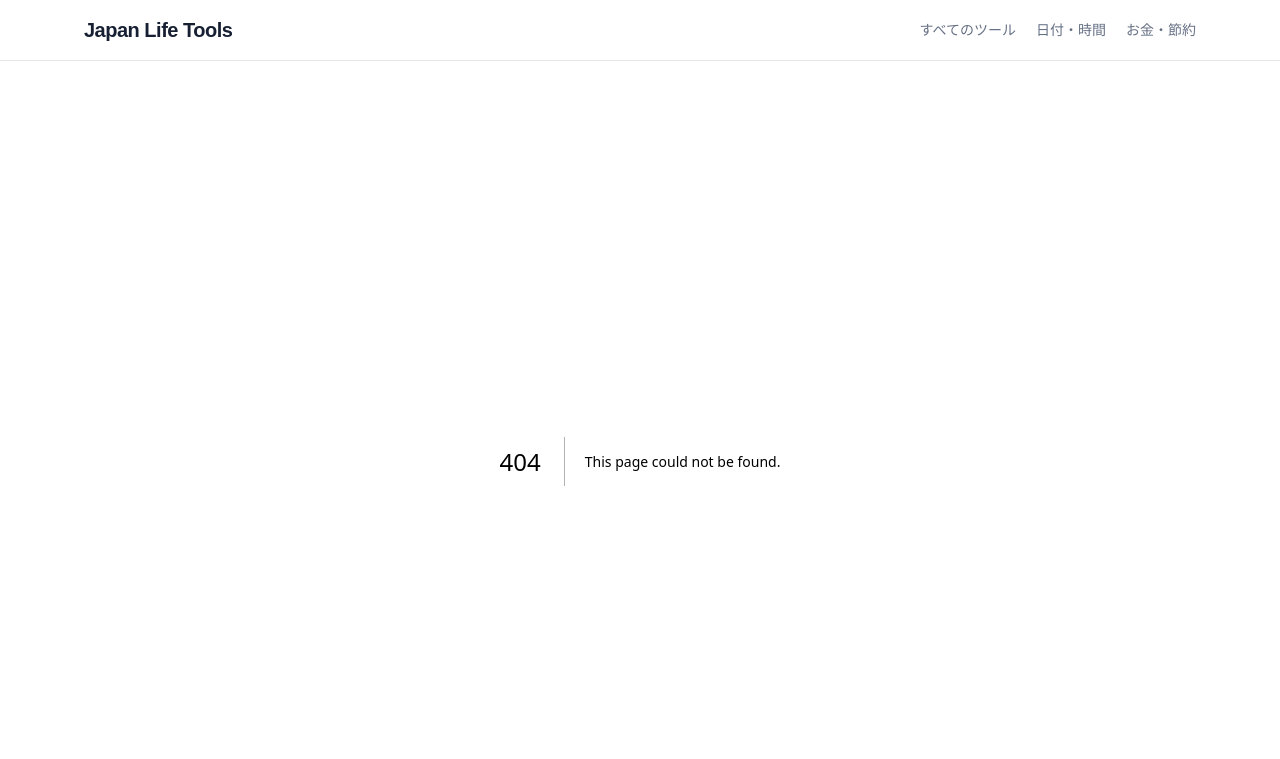
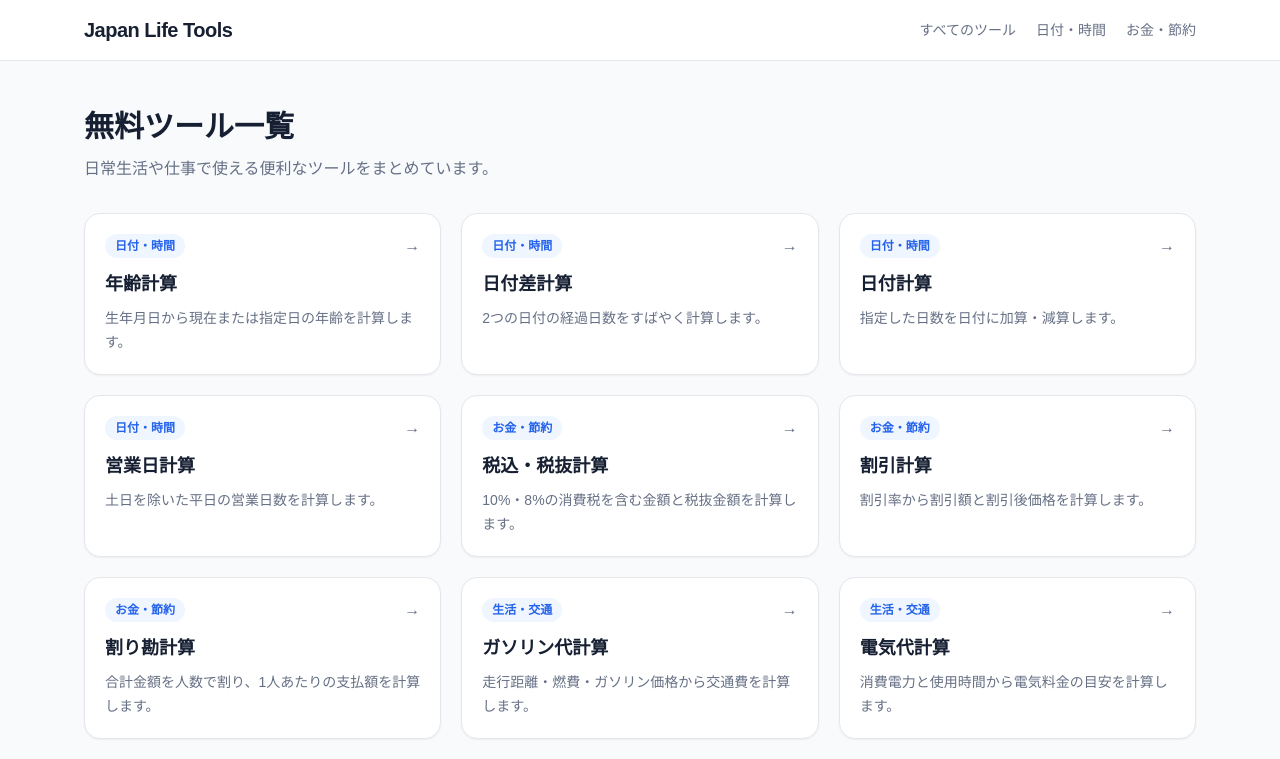
Before and after one commit to RyuSeiri/japan-life-tools, a Next.js app: page /tools in a window 1280 px wide. Before the commit this address had no page. Shown: the top 759 px of the page. Built offline with nearby package versions, Linux system fonts and the light colour scheme.

Commit message:
chore: add app/tools/page.tsx

```diff
--- /dev/null
+++ b/app/tools/page.tsx
@@ -0,0 +1,9 @@
+import type { Metadata } from "next";
+import ToolCard from "@/components/ToolCard";
+import { tools } from "@/lib/tools/registry";
+
+export const metadata: Metadata = { title: "無料ツール一覧", description: "Japan Life Toolsの無料オンライン計算・開発ツール一覧。" };
+
+export default function ToolsPage() {
+  return <main className="mx-auto max-w-6xl px-5 py-12"><h1 className="text-3xl font-black">無料ツール一覧</h1><p className="mt-3 text-muted">日常生活や仕事で使える便利なツールをまとめています。</p><div className="mt-8 grid gap-5 md:grid-cols-2 lg:grid-cols-3">{tools.map(t=><ToolCard key={t.slug} tool={t}/>)}</div></main>;
+}
```
